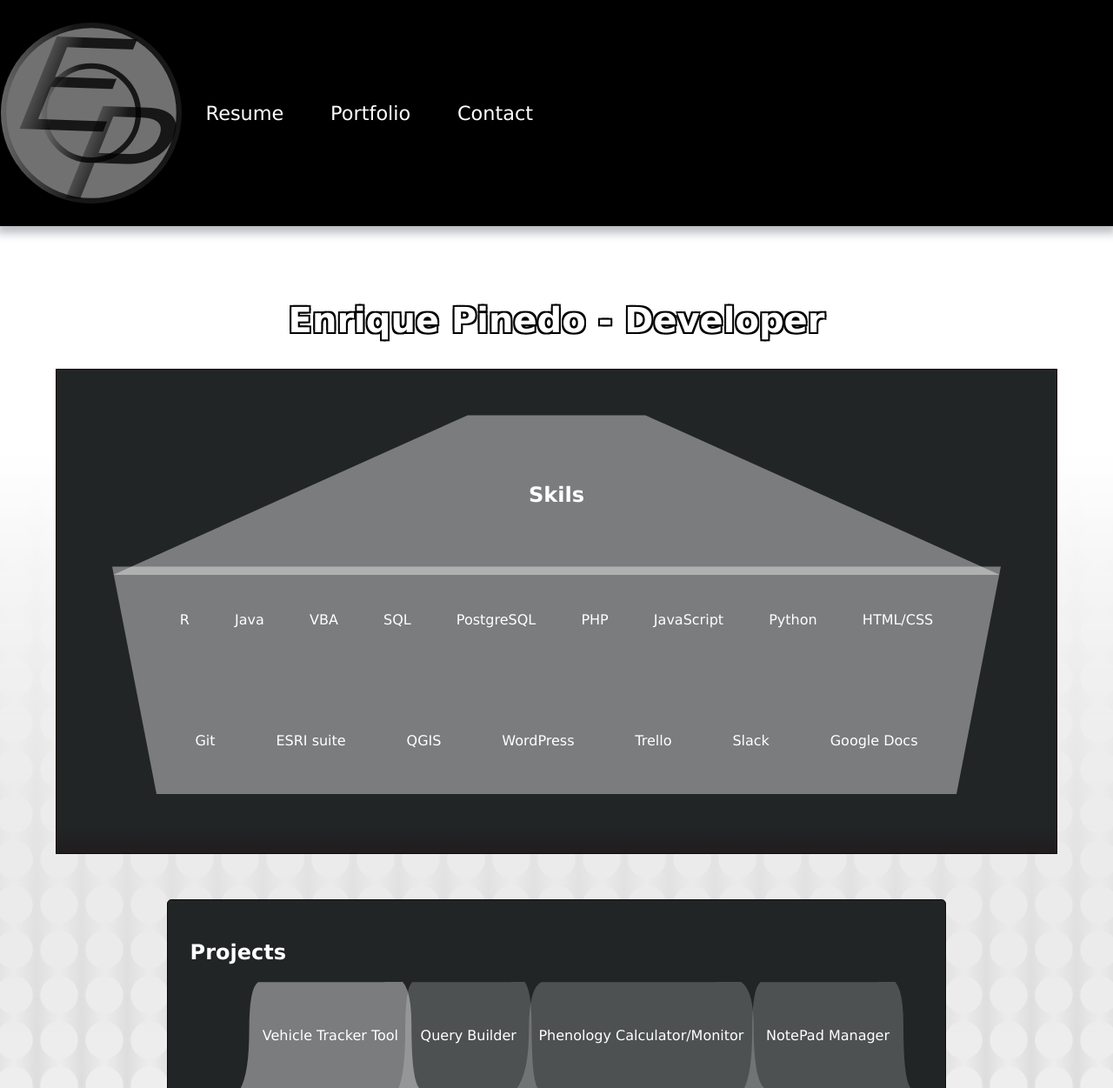
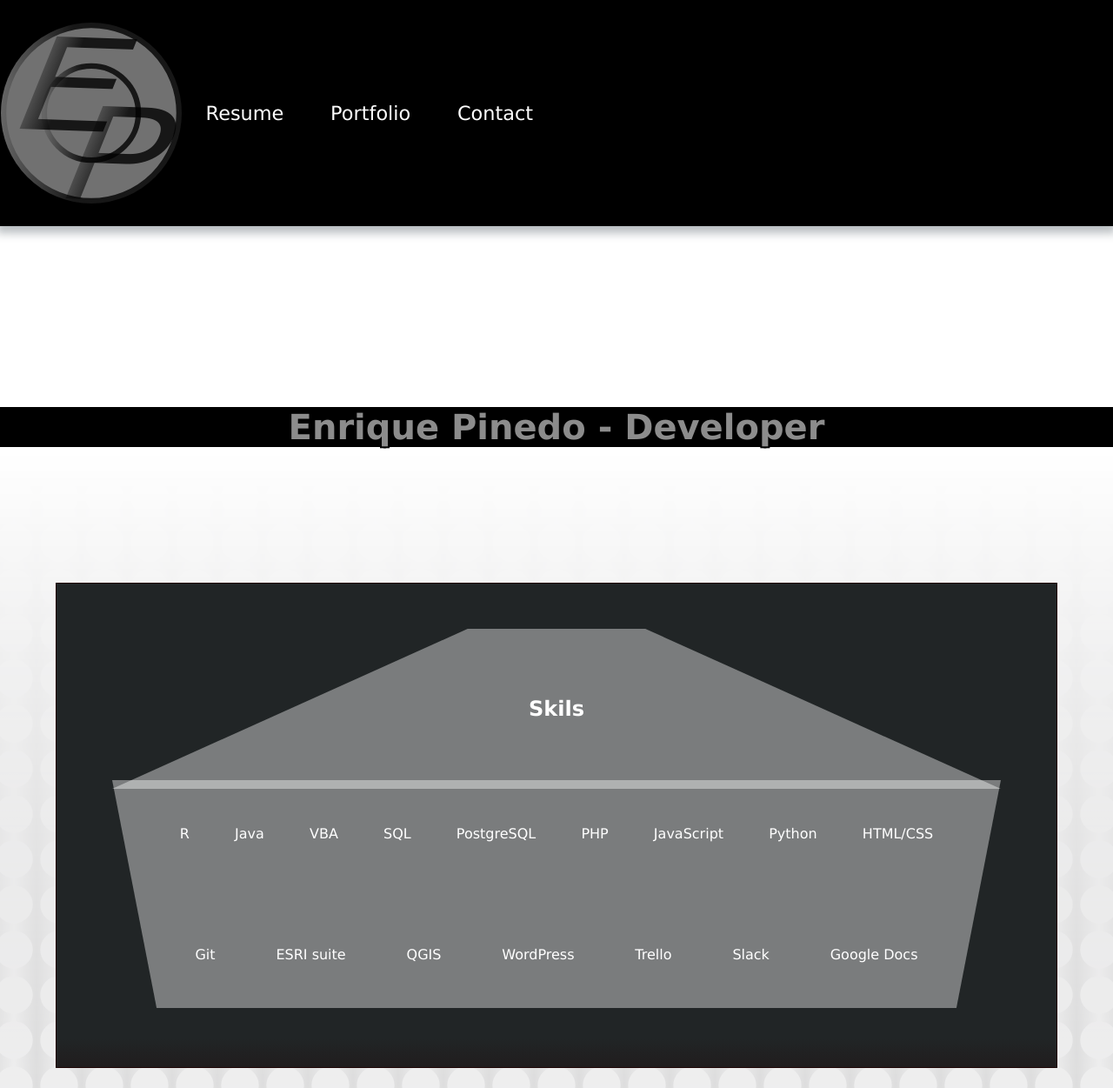
Before and after one commit to enrjon/enrjon.git.io, a PHP site: page /resume.html in a window 1280 px wide. Shown: the top 1251 px of the page at 87% size. Run offline with PHP 8.4, Linux system fonts and the light colour scheme.

Commit message:
resume header update

```diff
--- a/css/resume.css
+++ b/css/resume.css
@@ -25,6 +25,7 @@ section a {
     color: rgb(255, 255, 255);
 }
 h1 {
+    margin: 6vh -10vw;
     font-size: 30pt;
     text-align: center;
     color: rgb(255, 255, 255);
--- a/resume.html
+++ b/resume.html
@@ -52,7 +52,7 @@
             </svg>
         </section>
         <section class="content">
-            <h1>Enrique Pinedo - Developer</h1>
+            <h1 class="foreg">Enrique Pinedo - Developer</h1>
             <div class="skills specg">
                 <h2>Skils</h2>
                 <div class="overlist">
```
